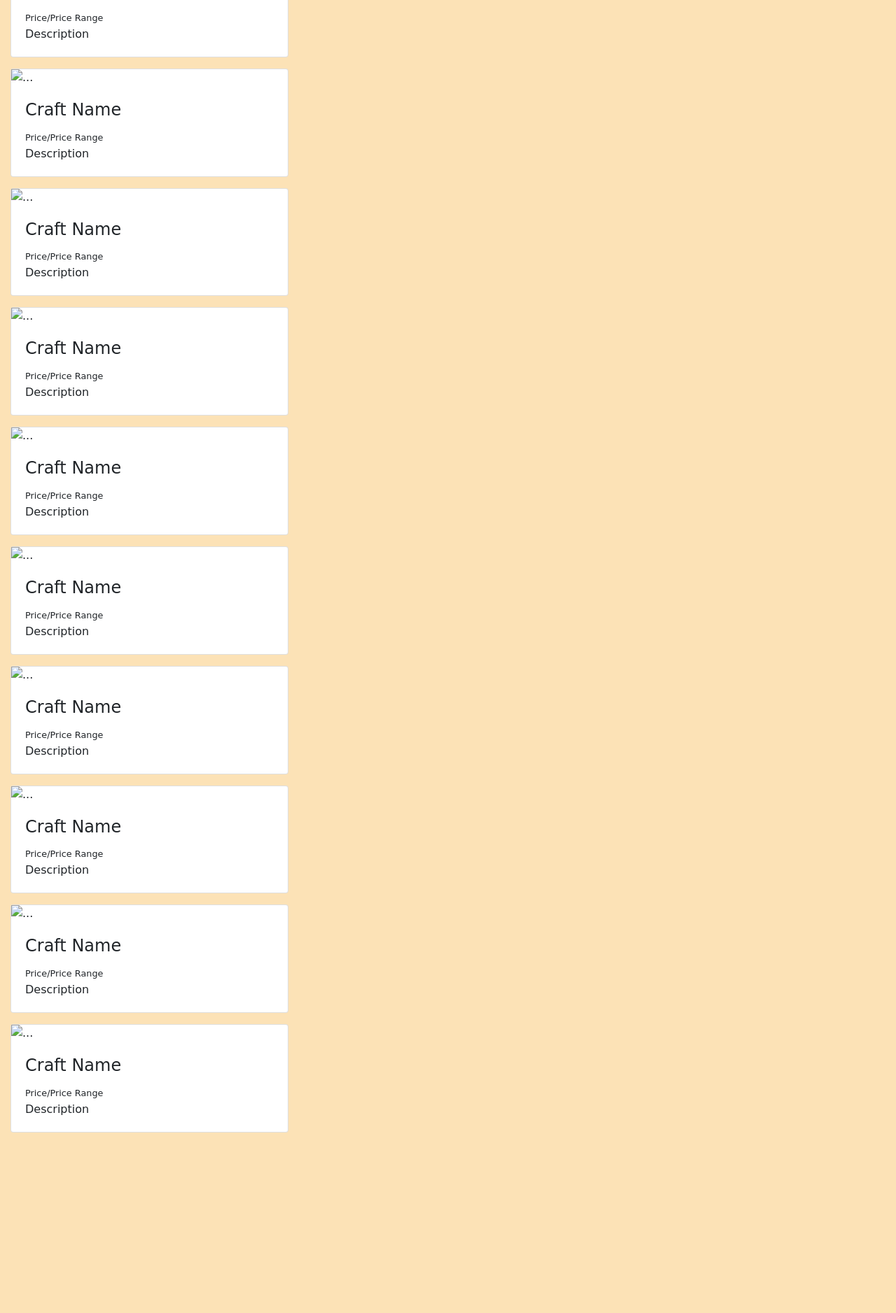
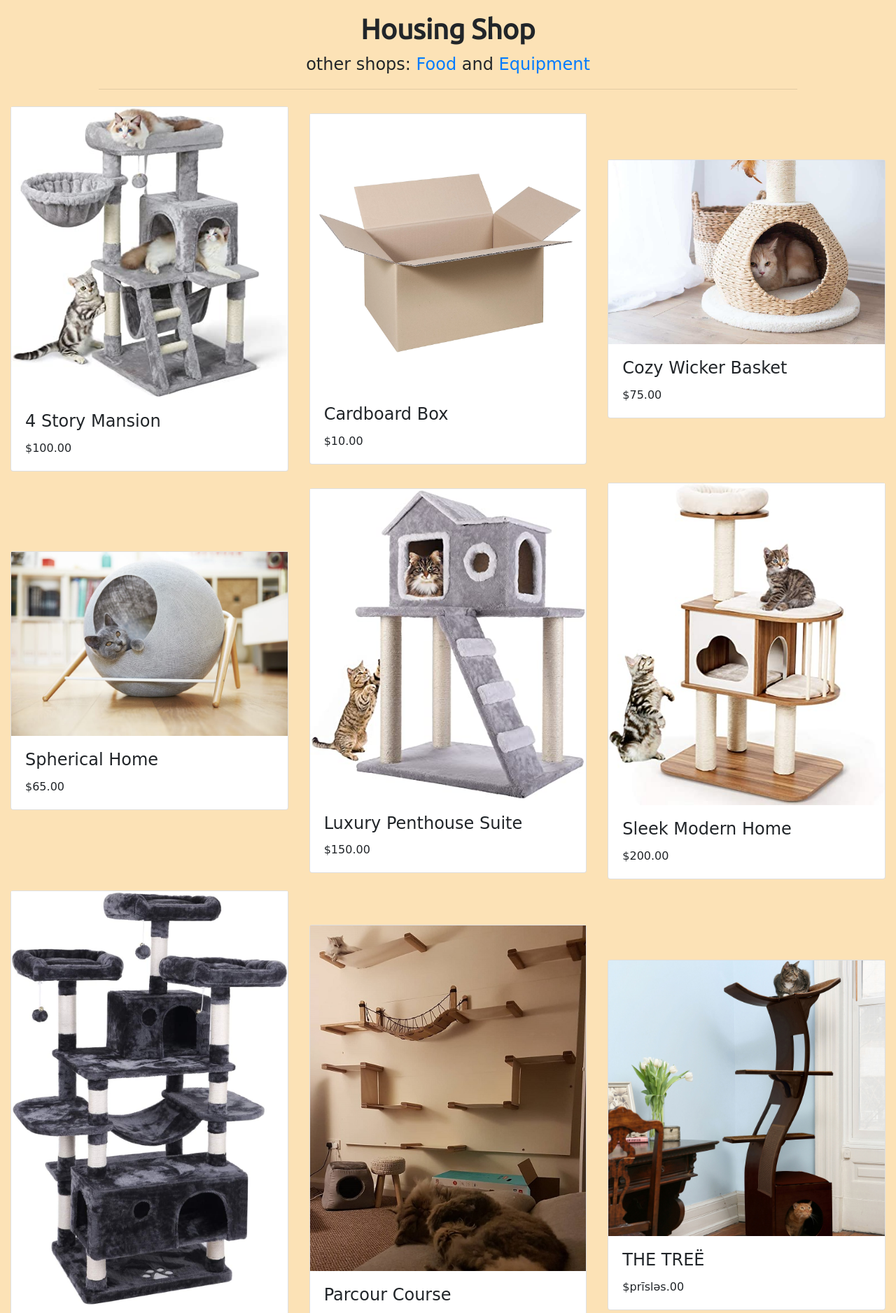
Before and after one commit to alaina-gowan/WeLoveCats, a PHP site: page /p2-housing.html in a window 1280 px wide. Shown: the part 97-1974 px from the top of the page at 70% size. Before the commit the page ends 1716 px from the top, so only its background shows below. Run offline with PHP 8.4, Linux system fonts and the light colour scheme; some libraries are stand-ins or nearby versions.

Commit message:
product card updates
worked on homepage : added featured products section;
worked on shop pages : added images, names, prices, and changed spacing;
attempted to create a footer (needs lots of work)

```diff
--- a/p-about.html
+++ b/p-about.html
@@ -13,7 +13,7 @@
   <link rel="stylesheet" href="style.css">
   <script src="https://kit.fontawesome.com/468ec12282.js" crossorigin="anonymous"></script>
 
-  <title>WeLoveCats :)</title>
+  <title>About Us | WeLoveCats :)</title>
 </head>
 
 <body>
@@ -45,7 +45,7 @@
           <a class="nav-link dropdown-toggle" href="#" id="navbardrop" data-toggle="dropdown">
             Shop
           </a>
-          <div class="dropdown-menu bg-pink">
+          <div class="dropdown-menu bg-salmon">
             <a class="dropdown-item text" href="p1-food.html">Food</a>
             <a class="dropdown-item text" href="p2-housing.html">Housing</a>
             <a class="dropdown-item text" href="p3-equipment.html">Equipment</a>
--- a/p2-housing.html
+++ b/p2-housing.html
@@ -7,13 +7,14 @@
   <meta name="viewport" content="width=device-width, initial-scale=1, shrink-to-fit=no">
 
   <!-- Bootstrap CSS -->
-  <link rel="stylesheet" href="https://maxcdn.bootstrapcdn.com/bootstrap/4.0.0/css/bootstrap.min.css"
-    integrity="sha384-Gn5384xqQ1aoWXA+058RXPxPg6fy4IWvTNh0E263XmFcJlSAwiGgFAW/dAiS6JXm" crossorigin="anonymous">
+  <link rel="stylesheet" href="https://cdn.jsdelivr.net/npm/bootstrap@4.6.0/dist/css/bootstrap.min.css"
+    integrity="sha384-B0vP5xmATw1+K9KRQjQERJvTumQW0nPEzvF6L/Z6nronJ3oUOFUFpCjEUQouq2+l" crossorigin="anonymous">
 
   <link rel="stylesheet" href="style.css">
   <script src="https://kit.fontawesome.com/468ec12282.js" crossorigin="anonymous"></script>
+  <link rel="stylesheet" type="text/css" href="//fonts.googleapis.com/css?family=Ubuntu" />
 
-  <title>WeLoveCats :)</title>
+  <title>Buy Housing! | WeLoveCats :)</title>
 </head>
 
 <body>
@@ -66,139 +67,144 @@
     </div>
   </nav>
   <!--  end navbar   -->
-        <div>
-          <br>
-        </div>
 
+  <h1>Housing Shop</h1>
+  <h4 class="h4-shop">other shops:
+    <a href="p1-food.html">Food</a>
+    and
+    <a href="p3-equipment.html">Equipment</a>
+    </h2>
+
+    <hr class="hr-shop">
+
+    <!-- SHOP CARDS -->
+    <div class="container-fluid product-cards">
+
+      <!-- Row 1 -->
+      <div class="row h-100">
         <div class="col-sm-12 col-md-6 col-lg-4 my-auto">
           <div class="card mb-3 product-card bg-darkwhite">
-            <img src="#" class="product-img" alt="...">
+            <img src="images/hs-mansion.jpg" class="product-img" alt="A simple and comfortable cat tree with many spaces to sleep or play.">
             <div class="card-body">
-              <h4 class="card-title">Craft Name</h4>
-              <small class="...">Price/Price Range</small>
-              <p class="card-text">Description</p>
-            </div>
+              <h4 class="card-title">4 Story Mansion</h4>
+              <p class="card-text">$100.00</p>
             </div>
           </div>
         </div>
 
         <div class="col-sm-12 col-md-6 col-lg-4 my-auto">
           <div class="card mb-3 product-card bg-darkwhite">
-          <img src="#" class="product-img" alt="...">
+            <img src="images/hs-box.jpg" class="product-img" alt="A cardboard box.">
             <div class="card-body">
-            <h4 class="card-title">Craft Name</h4>
-            <small class="...">Price/Price Range</small>
-            <p class="card-text">Description</p>
-          </div>
+              <h4 class="card-title">Cardboard Box</h4>
+              <p class="card-text">$10.00</p>
             </div>
           </div>
         </div>
 
         <div class="col-sm-12 col-md-6 col-lg-4 my-auto">
           <div class="card mb-3 product-card bg-darkwhite">
-        <img src="#" class="product-img" alt="...">
+            <img src="images/hs-basket.jpg" class="product-img" alt="A wicker basket designed for kitties: a cozy bed inside and a scratching post on top.">
             <div class="card-body">
-          <h4 class="card-title">Craft Name</h4>
-          <small class="...">Price/Price Range</small>
-          <p class="card-text">Description</p>
+              <h4 class="card-title">Cozy Wicker Basket</h4>
+              <p class="card-text">$75.00</p>
             </div>
+          </div>
+        </div>
+      </div>
+
+      <!-- Row 2 -->
+      <div class="row h-100">
+        <div class="col-sm-12 col-md-6 col-lg-4 my-auto">
+          <div class="card mb-3 product-card bg-darkwhite">
+            <img src="images/hs-sphere.jpg" class="product-img" alt="A simple sphere with an entrance hole and a comfy bed inside.">
+            <div class="card-body">
+              <h4 class="card-title">Spherical Home</h4>
+              <p class="card-text">$65.00</p>
             </div>
           </div>
         </div>
 
         <div class="col-sm-12 col-md-6 col-lg-4 my-auto">
           <div class="card mb-3 product-card bg-darkwhite">
-      <img src="#" class="product-img" alt="...">
+            <img src="images/hs-penthouse.jpg" class="product-img" alt="A large cat tree with the shape of a penthouse, covered in fluffy grey carpet.">
             <div class="card-body">
-        <h4 class="card-title">Craft Name</h4>
-        <small class="...">Price/Price Range</small>
-        <p class="card-text">Description</p>
-      </div>
+              <h4 class="card-title">Luxury Penthouse Suite</h4>
+              <p class="card-text">$150.00</p>
             </div>
           </div>
         </div>
 
         <div class="col-sm-12 col-md-6 col-lg-4 my-auto">
           <div class="card mb-3 product-card bg-darkwhite">
-    <img src="#" class="product-img" alt="...">
+            <img src="images/hs-sleek.jpg" class="product-img" alt="A very aesthetic home, made of sleek wood, with soft beds all inside.">
             <div class="card-body">
-      <h4 class="card-title">Craft Name</h4>
-      <small class="...">Price/Price Range</small>
-      <p class="card-text">Description</p>
+              <h4 class="card-title">Sleek Modern Home</h4>
+              <p class="card-text">$200.00</p>
             </div>
+          </div>
+        </div>
+      </div>
+
+      <!-- Row 3 -->
+      <div class="row h-100">
+        <div class="col-sm-12 col-md-6 col-lg-4 my-auto">
+          <div class="card mb-3 product-card bg-darkwhite">
+            <img src="images/hs-apt.jpg" class="product-img" alt="A massive cat tree with 4 levels and 8 different platforms. Covered in ultra-soft carpeting and includes 3 cat beds, 2 covered houses, and a hammock.">
+            <div class="card-body">
+              <h4 class="card-title">Apartment Complex</h4>
+              <p class="card-text">$444.00</p>
             </div>
           </div>
         </div>
 
         <div class="col-sm-12 col-md-6 col-lg-4 my-auto">
           <div class="card mb-3 product-card bg-darkwhite">
-    <img src="#" class="product-img" alt="...">
+            <img src="images/hs-parcour.jpg" class="product-img" alt="A six-piece wall-mounted parcour course made of wood and canvas.">
             <div class="card-body">
-      <h4 class="card-title">Craft Name</h4>
-      <small class="...">Price/Price Range</small>
-      <p class="card-text">Description</p>
-    </div>
+              <h4 class="card-title">Parcour Course</h4>
+              <p class="card-text">$600.00</p>
             </div>
           </div>
         </div>
 
         <div class="col-sm-12 col-md-6 col-lg-4 my-auto">
           <div class="card mb-3 product-card bg-darkwhite">
-    <img src="#" class="product-img" alt="...">
+            <img src="images/hs-tree.jpg" class="product-img" alt="A simple and sleek wooden cat tree. Fits in perfectly with a wooden furniture aesthetic.">
             <div class="card-body">
-      <h4 class="card-title">Craft Name</h4>
-      <small class="...">Price/Price Range</small>
-      <p class="card-text">Description</p>
+              <h4 class="card-title">THE TREË</h4>
+              <p class="card-text">$prīsləs.00</p>
             </div>
           </div>
         </div>
       </div>
 
-<div class="col-sm-12 col-md-6 col-lg-4 my-auto">
+      <!-- Row 4 (one item)-->
+      <div class="row h-100">
+        <div class="col-sm-12 col-md-6 my-auto mx-auto">
           <div class="card mb-3 product-card bg-darkwhite">
-    <img src="#" class="product-img" alt="...">
+            <img src="images/hs-lair.jpg" class="product-img" alt="A hidden underground lair for your cat to plot anything and everything.">
             <div class="card-body">
-      <h4 class="card-title">Craft Name</h4>
-      <small class="...">Price/Price Range</small>
-      <p class="card-text">Description</p>
+              <h4 class="card-title">Secret Hideout</h4>
+              <p class="card-text">$350,000.99</p>
             </div>
           </div>
         </div>
       </div>
 
-<div class="col-sm-12 col-md-6 col-lg-4 my-auto">
-  <div class="card mb-3 product-card bg-darkwhite">
-    <img src="#" class="product-img" alt="...">
-    <div class="card-body">
-      <h4 class="card-title">Craft Name</h4>
-      <small class="...">Price/Price Range</small>
-      <p class="card-text">Description</p>
-    </div>
-  </div>
-</div>
     </div>
 
-<div class="col-sm-12 col-md-6 col-lg-4 my-auto">
-  <div class="card mb-3 product-card bg-darkwhite">
-    <img src="#" class="product-img" alt="...">
-    <div class="card-body">
-      <h4 class="card-title">Craft Name</h4>
-      <small class="...">Price/Price Range</small>
-      <p class="card-text">Description</p>
-    </div>
-  </div>
-</div>
-</div>
+
     <!-- Optional JavaScript -->
     <!-- jQuery first, then Popper.js, then Bootstrap JS -->
-  <script src="https://code.jquery.com/jquery-3.2.1.slim.min.js"
-    integrity="sha384-KJ3o2DKtIkvYIK3UENzmM7KCkRr/rE9/Qpg6aAZGJwFDMVNA/GpGFF93hXpG5KkN" crossorigin="anonymous">
+    <script src="https://code.jquery.com/jquery-3.5.1.slim.min.js"
+      integrity="sha384-DfXdz2htPH0lsSSs5nCTpuj/zy4C+OGpamoFVy38MVBnE+IbbVYUew+OrCXaRkfj" crossorigin="anonymous">
     </script>
-  <script src="https://cdnjs.cloudflare.com/ajax/libs/popper.js/1.12.9/umd/popper.min.js"
-    integrity="sha384-ApNbgh9B+Y1QKtv3Rn7W3mgPxhU9K/ScQsAP7hUibX39j7fakFPskvXusvfa0b4Q" crossorigin="anonymous">
+    <script src="https://cdn.jsdelivr.net/npm/popper.js@1.16.1/dist/umd/popper.min.js"
+      integrity="sha384-9/reFTGAW83EW2RDu2S0VKaIzap3H66lZH81PoYlFhbGU+6BZp6G7niu735Sk7lN" crossorigin="anonymous">
     </script>
-  <script src="https://maxcdn.bootstrapcdn.com/bootstrap/4.0.0/js/bootstrap.min.js"
-    integrity="sha384-JZR6Spejh4U02d8jOt6vLEHfe/JQGiRRSQQxSfFWpi1MquVdAyjUar5+76PVCmYl" crossorigin="anonymous">
+    <script src="https://cdn.jsdelivr.net/npm/bootstrap@4.6.0/dist/js/bootstrap.min.js"
+      integrity="sha384-+YQ4JLhjyBLPDQt//I+STsc9iw4uQqACwlvpslubQzn4u2UU2UFM80nGisd026JF" crossorigin="anonymous">
     </script>
 </body>
 
--- a/style.css
+++ b/style.css
@@ -97,8 +97,37 @@ body{
     padding-right:25px;
 }
 
+nav {
+    padding-bottom:25px;
+}
+
+/* CAROUSEL */
+.carousel{
+    margin-top:3%;
+}
+
 /* SHOP */
 .product-card .row {
     padding-top: .5rem;
     padding-bottom: .5rem;
   }
+
+h1 {
+    margin-top: 9%;
+    text-align:center;
+    font-family: Ubuntu;
+    font-variant: normal;
+    font-weight: 700;
+}
+
+.h4-shop {
+    text-align:center;
+    margin-top:.75rem;
+    margin-bottom:1.25rem;
+}
+
+.hr-shop{
+    width:78%;
+    margin-top:0;
+    margin-bottom:1.5rem;
+}
```
Also changed, not shown: index.html (+30 -11 lines), p1-food.html (+43 -34 lines), p3-equipment.html (+67 -53 lines), 2 other files. Lines whose indentation alone changed are shown as unchanged.
